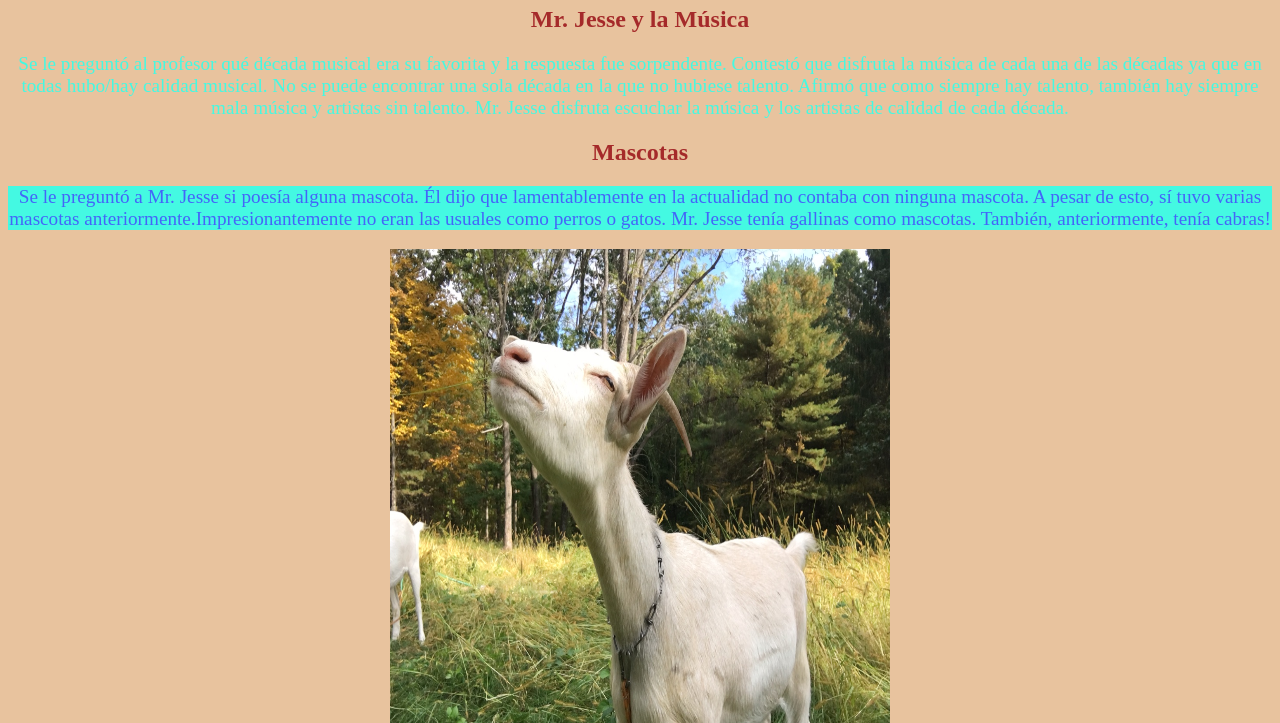
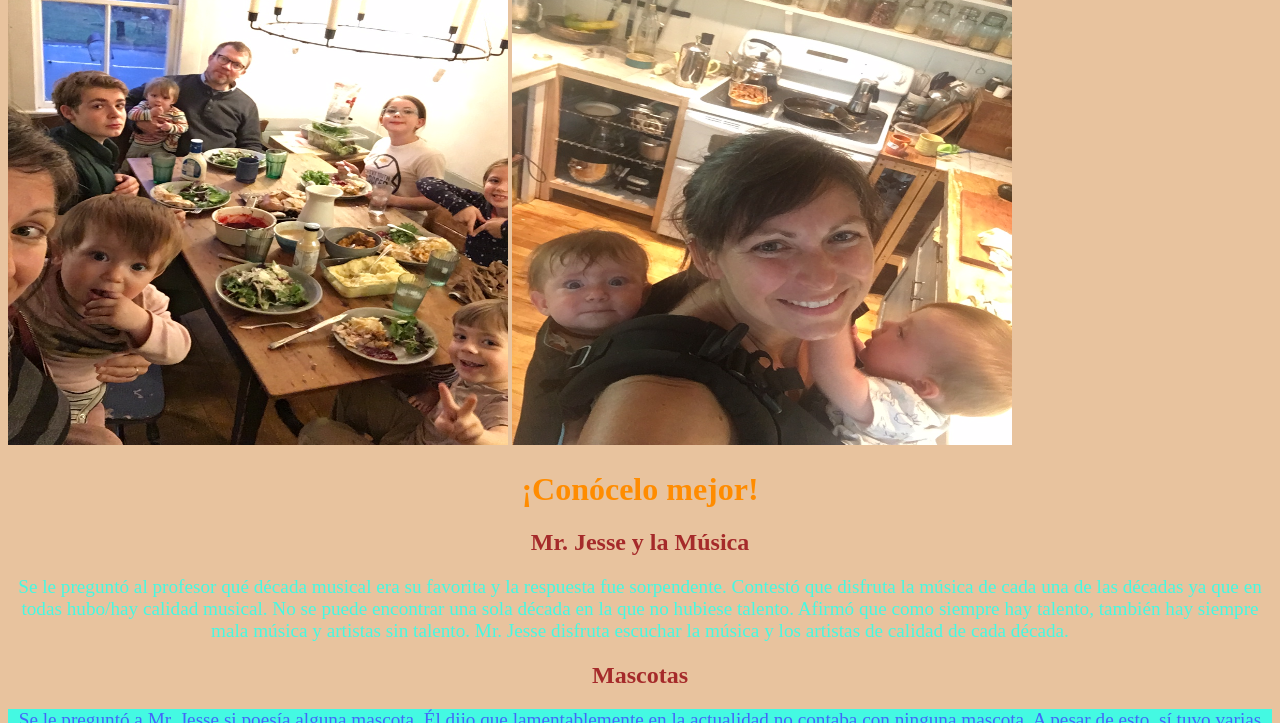
Before and after one commit to CeciAH/BiografiaAIS, a plain HTML site: page index.html in a window 1280 px wide. Shown: the part 377-1100 px from the top of the page. Drawn offline with Linux system fonts and the light colour scheme.

Commit message:
Update index.html

```diff
--- a/index.html
+++ b/index.html
@@ -28,7 +28,9 @@ th, td {
 <h1>Datos generales</h1>
 <div style="color:blue;">
 <p style="font-size:120%;">Mr. Jesse nació un miércoles de Octubre, para ser exactos el 19 de octubre de 1977. Es profesor de Matemática y Data en Antigua International School e imparte en varios grados, entre estos décimo y onceavo. Se caracteriza por ser paciente y comprensivo con sus alumnos. Acerca de su vida personal, Mr. Jesse se encuentra felizmente casado y tiene una familia conformada por más de 4 hijos. Es importante destacar que Mr. Jesse no es vegano ni vegetariano por lo que disfruta de todo tipo de alimentos.</p>
-<h1>¡Conócelo mejor!</h1>
+ <img src="2.JPG"style="width:500px;height:500px;">
+ <img src="3.JPG"style="width:500px;height:500px;">
+      <h1>¡Conócelo mejor!</h1>
 <h2>Mr. Jesse y la Música </h2>
 <div style="color: #44F9E2">
 <p style="font-size:120%;"> Se le preguntó al profesor qué década musical era su favorita y la respuesta fue sorpendente. Contestó que disfruta la música de cada una de las décadas ya que en todas hubo/hay calidad musical. No se puede encontrar una sola década en la que no hubiese talento. Afirmó que como siempre hay talento, también hay siempre mala música y artistas sin talento. Mr. Jesse disfruta escuchar la música y los artistas de calidad de cada década. </p>
```
